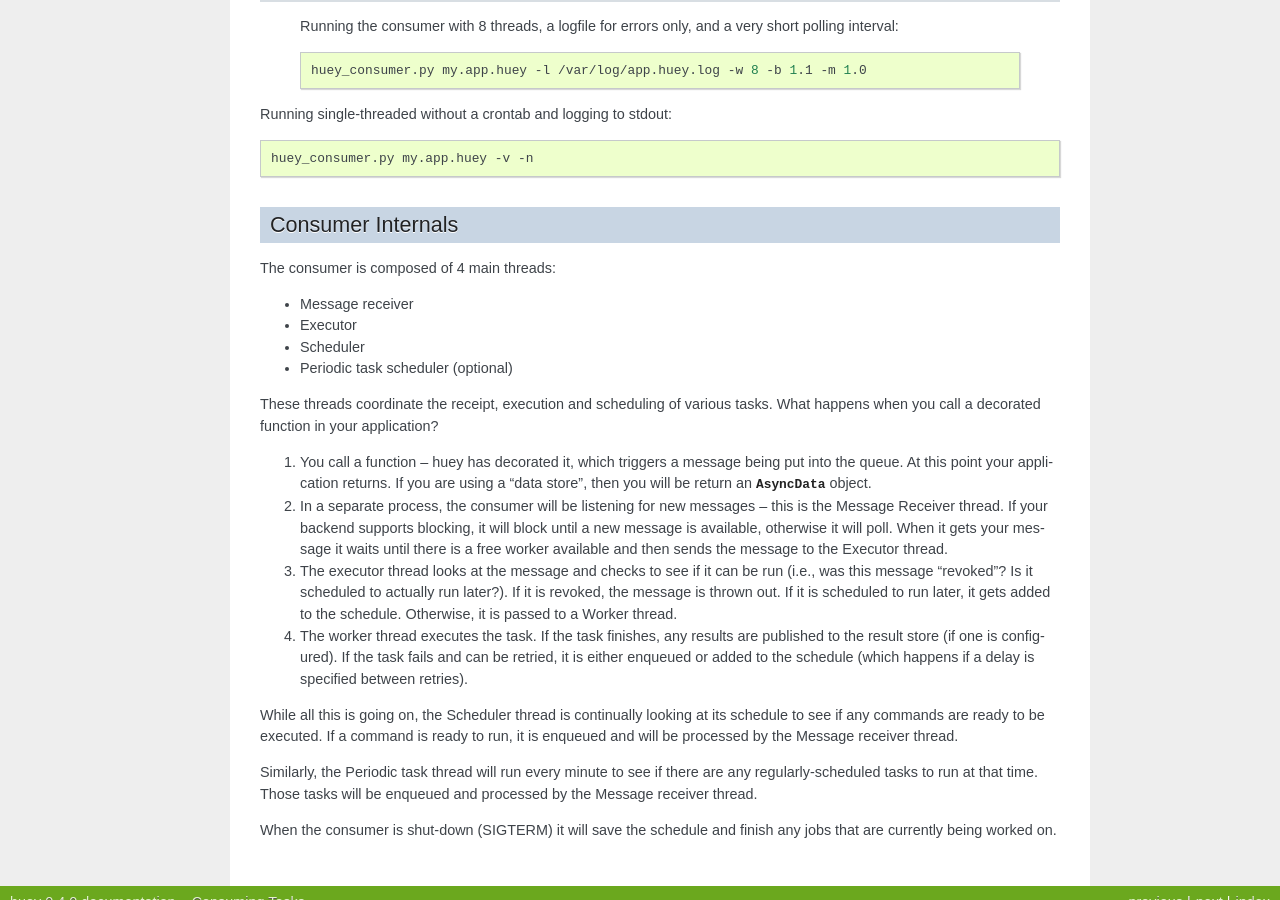
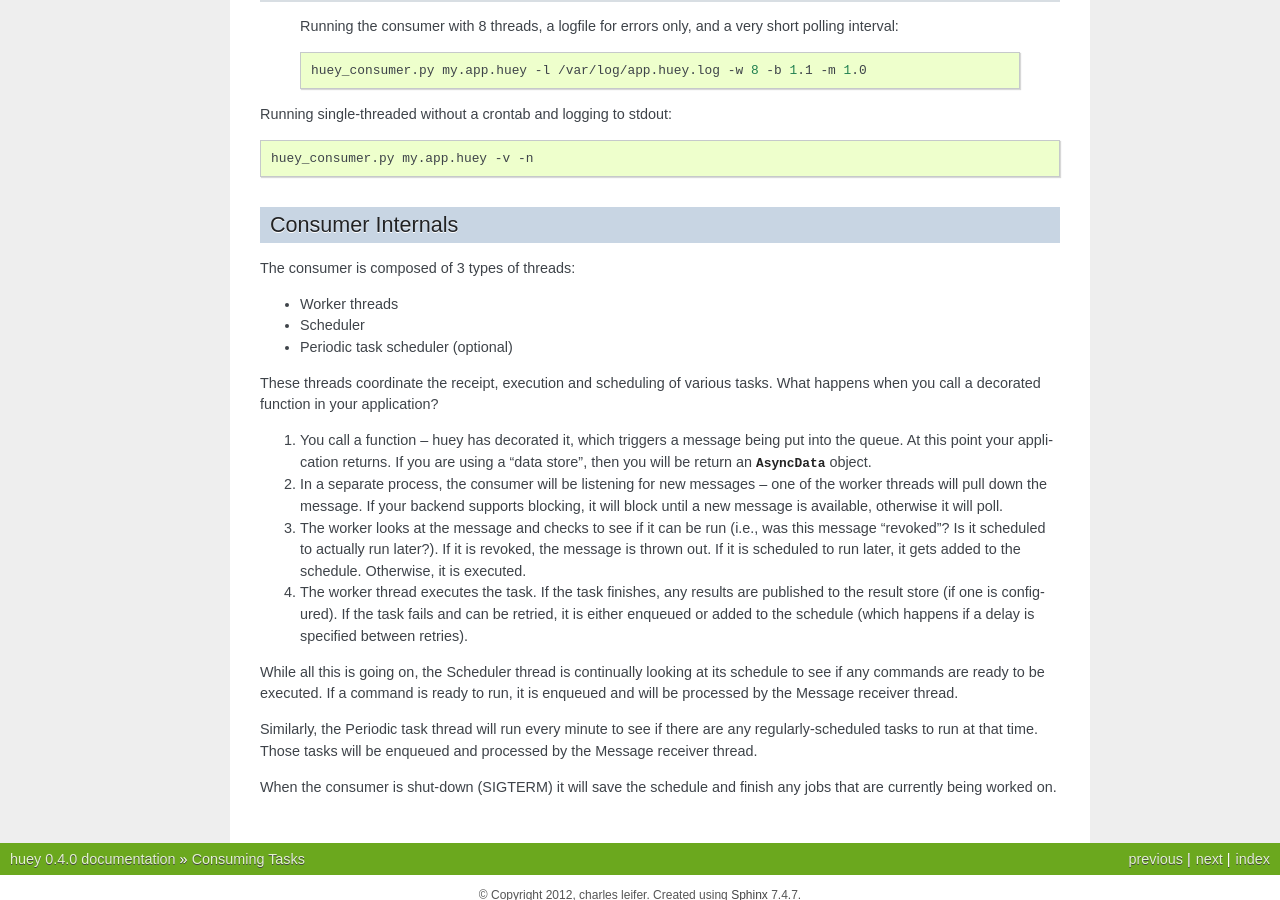
Before and after one commit to coleifer/huey, a Sphinx documentation site: the page built from docs/consumer.rst, in a window 1280 px wide and 900 px high, scrolled down 1385 px. Built offline with Sphinx 7.4.7, drawn with Linux system fonts in a browser that asks for light colours.

Commit message:
Cleaning up docs

```diff
--- a/docs/consumer.rst
+++ b/docs/consumer.rst
@@ -101,10 +101,9 @@ Running single-threaded without a crontab and logging to stdout:
 Consumer Internals
 ------------------
 
-The consumer is composed of 4 main threads:
+The consumer is composed of 3 types of threads:
 
-* Message receiver
-* Executor
+* Worker threads
 * Scheduler
 * Periodic task scheduler (optional)
 
@@ -115,15 +114,13 @@ tasks.  What happens when you call a decorated function in your application?
    put into the queue.  At this point your application returns.  If you are using
    a "data store", then you will be return an :py:class:`AsyncData` object.
 2. In a separate process, the consumer will be listening for new messages --
-   this is the Message Receiver thread.  If your backend supports blocking, it
-   will block until a new message is available, otherwise it will poll.  When
-   it gets your message it waits until there is a free worker available and
-   then sends the message to the Executor thread.
-3. The executor thread looks at the message and checks to see if it can be
+   one of the worker threads will pull down the message.  If your backend supports
+   blocking, it will block until a new message is available, otherwise it will
+   poll.
+3. The worker looks at the message and checks to see if it can be
    run (i.e., was this message "revoked"?  Is it scheduled to actually run
    later?).  If it is revoked, the message is thrown out.  If it is scheduled
-   to run later, it gets added to the schedule.  Otherwise, it is passed to
-   a Worker thread.
+   to run later, it gets added to the schedule.  Otherwise, it is executed.
 4. The worker thread executes the task.  If the task finishes, any results are
    published to the result store (if one is configured).  If the task fails and
    can be retried, it is either enqueued or added to the schedule (which happens
```
Also changed, not shown: docs/django.rst (+3 -8 lines).
